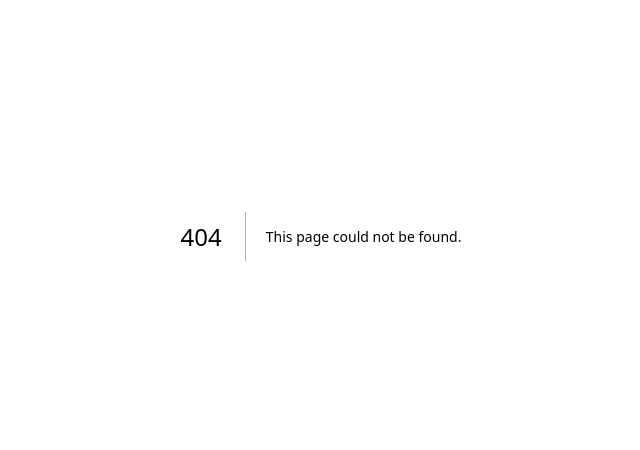
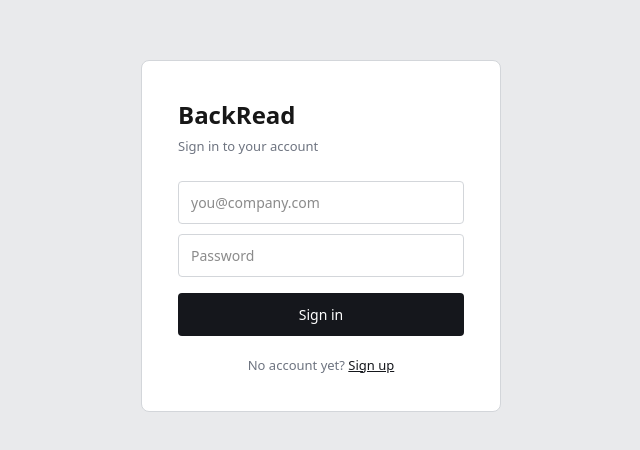
Before and after one commit to backreadproject/mainbackread, a Next.js app: page /login in a window 1280 px wide. Before the commit this address had no page. Shown: the part 164-614 px from the top of the page, without its empty margins (319-959 px from the left). Built offline with nearby package versions, Linux system fonts and the light colour scheme.

Commit message:
Add Supabase, auth, login and dashboard

```diff
--- /dev/null
+++ b/app/dashboard/DashboardClient.tsx
@@ -0,0 +1,47 @@
+"use client";
+
+import { createClient } from "@/lib/supabase/client";
+
+type Doc = { id: string; title: string; page_count: number; created_at: string };
+
+export default function DashboardClient({ email, documents }: { email: string; documents: Doc[] }) {
+  async function signOut() {
+    const supabase = createClient();
+    await supabase.auth.signOut();
+    window.location.href = "/login";
+  }
+
+  return (
+    <div style={{ minHeight: "100vh", background: "#E9EAEC", fontFamily: "system-ui, sans-serif" }}>
+      <header style={{ background: "#fff", borderBottom: "1px solid #D3D6DA", padding: "16px 32px", display: "flex", alignItems: "center", justifyContent: "space-between" }}>
+        <span style={{ fontSize: 20, fontWeight: 600 }}>BackRead</span>
+        <div style={{ display: "flex", alignItems: "center", gap: 16 }}>
+          <span style={{ fontSize: 13, color: "#6E7480" }}>{email}</span>
+          <button onClick={signOut} style={{ background: "none", border: "1px solid #D3D6DA", borderRadius: 4, padding: "6px 12px", fontSize: 13, cursor: "pointer" }}>Sign out</button>
+        </div>
+      </header>
+
+      <main style={{ maxWidth: 800, margin: "0 auto", padding: "32px" }}>
+        <h1 style={{ fontSize: 24, fontWeight: 600, marginBottom: 6 }}>Your documents</h1>
+        <p style={{ fontSize: 14, color: "#6E7480", marginBottom: 24 }}>
+          Upload a document, then send a tracked link. The document reads the reader back.
+        </p>
+
+        <div style={{ background: "#fff", border: "2px dashed #D3D6DA", borderRadius: 8, padding: 40, textAlign: "center", marginBottom: 28 }}>
+          <p style={{ fontSize: 15, color: "#6E7480" }}>Upload coming in the next step.</p>
+        </div>
+
+        {documents.length === 0 ? (
+          <p style={{ fontSize: 14, color: "#6E7480", textAlign: "center" }}>No documents yet.</p>
+        ) : (
+          documents.map((d) => (
+            <div key={d.id} style={{ background: "#fff", border: "1px solid #D3D6DA", borderRadius: 6, padding: 16, marginBottom: 10, display: "flex", justifyContent: "space-between" }}>
+              <span style={{ fontWeight: 500 }}>{d.title}</span>
+              <span style={{ fontSize: 13, color: "#6E7480" }}>{d.page_count} pages</span>
+            </div>
+          ))
+        )}
+      </main>
+    </div>
+  );
+}
--- /dev/null
+++ b/app/dashboard/page.tsx
@@ -0,0 +1,19 @@
+import { createClient } from "@/lib/supabase/server";
+import { redirect } from "next/navigation";
+import DashboardClient from "./DashboardClient";
+
+// Server component: checks who is logged in BEFORE rendering anything.
+// If nobody, bounce to /login. RLS means this user only ever sees their own rows.
+export default async function DashboardPage() {
+  const supabase = await createClient();
+  const { data: { user } } = await supabase.auth.getUser();
+
+  if (!user) redirect("/login");
+
+  const { data: documents } = await supabase
+    .from("documents")
+    .select("id, title, page_count, created_at")
+    .order("created_at", { ascending: false });
+
+  return <DashboardClient email={user.email ?? ""} documents={documents ?? []} />;
+}
--- /dev/null
+++ b/app/login/page.tsx
@@ -0,0 +1,73 @@
+"use client";
+
+import { useState } from "react";
+import { createClient } from "@/lib/supabase/client";
+
+export default function LoginPage() {
+  const [email, setEmail] = useState("");
+  const [password, setPassword] = useState("");
+  const [mode, setMode] = useState<"signin" | "signup">("signin");
+  const [msg, setMsg] = useState("");
+  const [busy, setBusy] = useState(false);
+
+  async function submit() {
+    setBusy(true);
+    setMsg("");
+    const supabase = createClient();
+
+    if (mode === "signup") {
+      const { error } = await supabase.auth.signUp({ email, password });
+      setMsg(error ? error.message : "Account created. You are signed in.");
+    } else {
+      const { error } = await supabase.auth.signInWithPassword({ email, password });
+      if (error) {
+        setMsg(error.message);
+      } else {
+        window.location.href = "/dashboard";
+      }
+    }
+    setBusy(false);
+  }
+
+  return (
+    <div style={{ minHeight: "100vh", display: "flex", alignItems: "center", justifyContent: "center", background: "#E9EAEC", fontFamily: "system-ui, sans-serif" }}>
+      <div style={{ background: "#fff", border: "1px solid #D3D6DA", borderRadius: 8, padding: 36, width: 360 }}>
+        <h1 style={{ fontSize: 24, fontWeight: 600, marginBottom: 4 }}>BackRead</h1>
+        <p style={{ fontSize: 13, color: "#6E7480", marginBottom: 24 }}>
+          {mode === "signin" ? "Sign in to your account" : "Create your account"}
+        </p>
+
+        <input
+          type="email" placeholder="you@company.com" value={email}
+          onChange={(e) => setEmail(e.target.value)}
+          style={{ width: "100%", padding: "10px 12px", marginBottom: 10, border: "1px solid #D3D6DA", borderRadius: 4, fontSize: 14, boxSizing: "border-box" }}
+        />
+        <input
+          type="password" placeholder="Password" value={password}
+          onChange={(e) => setPassword(e.target.value)}
+          onKeyDown={(e) => e.key === "Enter" && submit()}
+          style={{ width: "100%", padding: "10px 12px", marginBottom: 16, border: "1px solid #D3D6DA", borderRadius: 4, fontSize: 14, boxSizing: "border-box" }}
+        />
+
+        <button
+          onClick={submit} disabled={busy || !email || !password}
+          style={{ width: "100%", padding: "11px", background: "#15171C", color: "#fff", border: "none", borderRadius: 4, fontSize: 14, fontWeight: 500, cursor: "pointer", opacity: busy ? 0.5 : 1 }}
+        >
+          {busy ? "..." : mode === "signin" ? "Sign in" : "Sign up"}
+        </button>
+
+        {msg && <p style={{ fontSize: 13, color: "#6E7480", marginTop: 14 }}>{msg}</p>}
+
+        <p style={{ fontSize: 13, color: "#6E7480", marginTop: 20, textAlign: "center" }}>
+          {mode === "signin" ? "No account yet? " : "Already have one? "}
+          <button
+            onClick={() => { setMode(mode === "signin" ? "signup" : "signin"); setMsg(""); }}
+            style={{ background: "none", border: "none", color: "#15171C", fontWeight: 500, cursor: "pointer", textDecoration: "underline" }}
+          >
+            {mode === "signin" ? "Sign up" : "Sign in"}
+          </button>
+        </p>
+      </div>
+    </div>
+  );
+}
--- /dev/null
+++ b/lib/supabase/admin.ts
@@ -0,0 +1,13 @@
+import { createClient as createRawClient } from "@supabase/supabase-js";
+
+// Admin client — uses the service_role key, bypasses RLS. Server-only.
+// Used for reader-side operations (resolving a share token, recording signals)
+// where there is no logged-in user but we still need controlled DB access.
+// NEVER import this into anything that runs in the browser.
+export function createAdminClient() {
+  return createRawClient(
+    process.env.NEXT_PUBLIC_SUPABASE_URL!,
+    process.env.SUPABASE_SERVICE_ROLE_KEY!,
+    { auth: { persistSession: false } }
+  );
+}
--- /dev/null
+++ b/lib/supabase/client.ts
@@ -0,0 +1,10 @@
+import { createBrowserClient } from "@supabase/ssr";
+
+// Used in the browser (sender dashboard, login). Uses the public anon key,
+// which is safe to expose — Row Level Security is what actually protects data.
+export function createClient() {
+  return createBrowserClient(
+    process.env.NEXT_PUBLIC_SUPABASE_URL!,
+    process.env.NEXT_PUBLIC_SUPABASE_ANON_KEY!
+  );
+}
--- /dev/null
+++ b/lib/supabase/server.ts
@@ -0,0 +1,28 @@
+import { createServerClient } from "@supabase/ssr";
+import { cookies } from "next/headers";
+
+// Used in server components and route handlers. Reads the logged-in sender
+// from their session cookie, so RLS policies apply as that specific user.
+export async function createClient() {
+  const cookieStore = await cookies();
+  return createServerClient(
+    process.env.NEXT_PUBLIC_SUPABASE_URL!,
+    process.env.NEXT_PUBLIC_SUPABASE_ANON_KEY!,
+    {
+      cookies: {
+        getAll() {
+          return cookieStore.getAll();
+        },
+        setAll(cookiesToSet) {
+          try {
+            cookiesToSet.forEach(({ name, value, options }) =>
+              cookieStore.set(name, value, options)
+            );
+          } catch {
+            // called from a Server Component — safe to ignore
+          }
+        },
+      },
+    }
+  );
+}
--- a/package.json
+++ b/package.json
@@ -9,6 +9,8 @@
     "lint": "eslint"
   },
   "dependencies": {
+    "@supabase/ssr": "^0.12.3",
+    "@supabase/supabase-js": "^2.110.7",
     "next": "16.2.10",
     "react": "19.2.4",
     "react-dom": "19.2.4",
```
Also changed, not shown: 1 other file (tests, documents, lock files or other folders).
